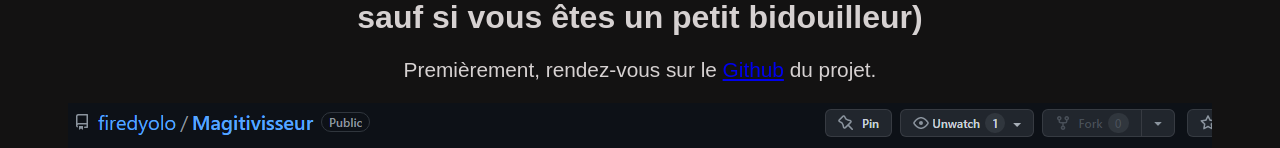
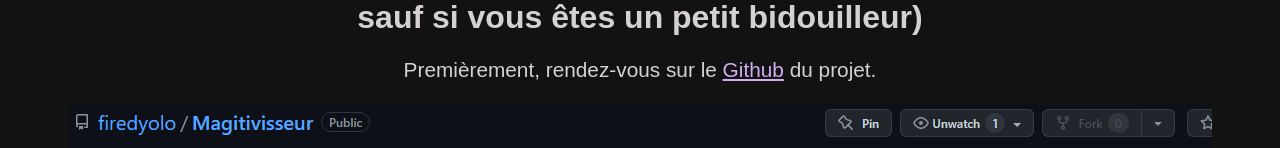
Before and after one commit to firedyolo/magitivisseur-site, a plain HTML site: page index.html in a window 1280 px wide. Shown: the part 557-705 px from the top of the page. Drawn offline with Linux system fonts and the light colour scheme; a script that the page names is missing.

Commit message:
Version 1.1
Correction de la couleur des liens

```diff
--- a/style.css
+++ b/style.css
@@ -11,6 +11,10 @@ body {
     width: 100%;
     padding-top: 2rem;
     padding-bottom: 2rem;
+}
+
+a {
+    color: #D0ADF0;
 }
 
 /* Partie "header" */
```
